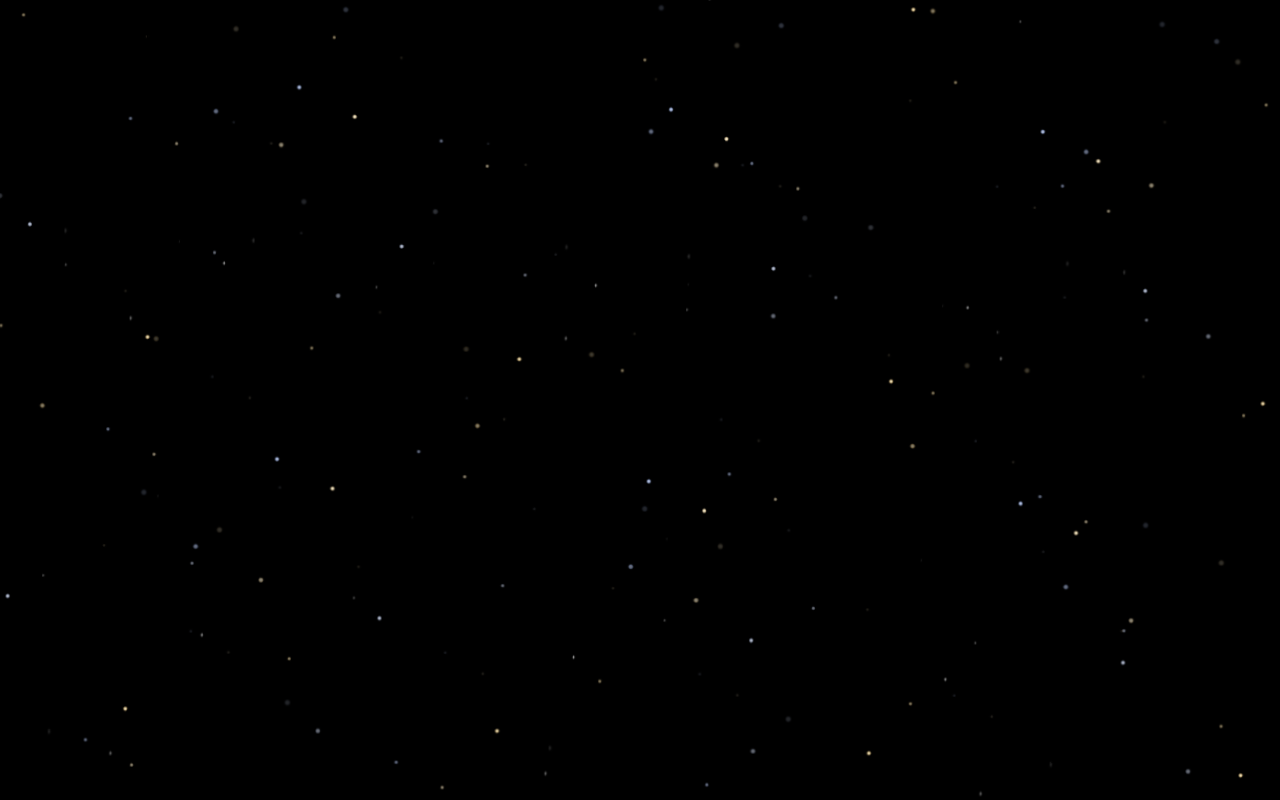
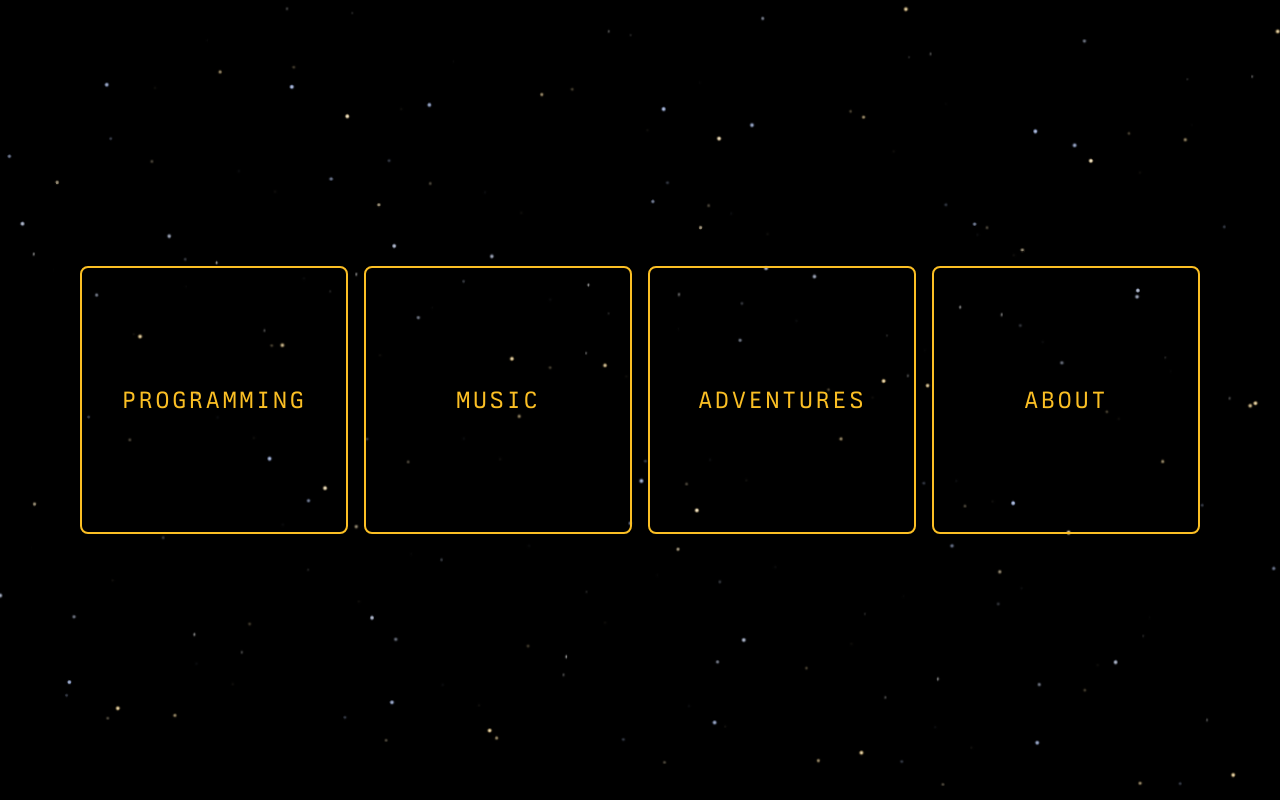
Before and after one commit to collinsinclair/personal-website, a SvelteKit app: page /home in a window 1280 px wide. Before the commit this address had no page. Built offline with nearby package versions, Linux system fonts and the light colour scheme.

Commit message:
add tiles

```diff
--- /dev/null
+++ b/src/routes/home/+page.svelte
@@ -0,0 +1,19 @@
+<script>
+	let items = [
+		{ label: 'Programming', href: '/programming' },
+		{ label: 'Music', href: '/music' },
+		{ label: 'Adventures', href: '/adventures' },
+		{ label: 'About', href: '/about' }
+	];
+</script>
+
+<div class="grid h-screen grid-cols-2 place-content-center gap-4 md:grid-cols-3 lg:grid-cols-4">
+	{#each items as item, i (i)}
+		<a
+			href={item.href}
+			class="flex aspect-square items-center justify-center rounded-lg border-2 border-amber-400 text-center font-['BerkeleyMono'] text-lg tracking-widest text-amber-400 hover:bg-amber-400 hover:text-black lg:text-2xl"
+		>
+			{item.label.toUpperCase()}
+		</a>
+	{/each}
+</div>
```
